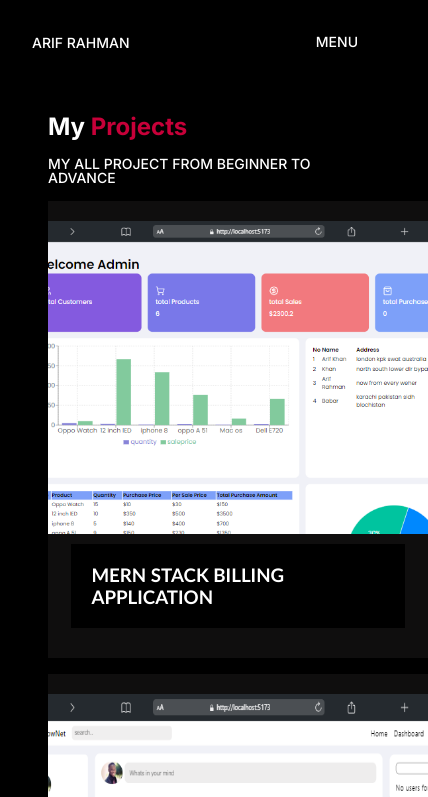
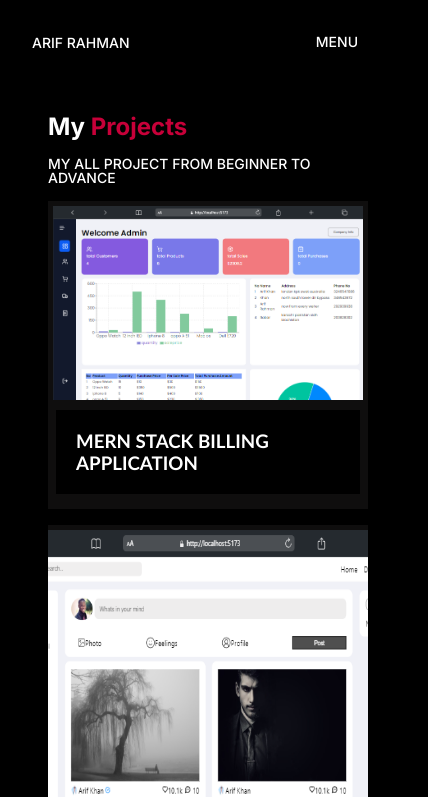
Before and after one commit to Khan1git/next-personal-portfolio, a Next.js app: page /projects in a window 390 px wide. Shown: the top 797 px of the page, 428 px wide, since content can reach past the window. Built offline with nearby package versions, Linux system fonts and the light colour scheme.

Commit message:
responsive

```diff
--- a/src/app/projects/project.css
+++ b/src/app/projects/project.css
@@ -46,7 +46,7 @@ body{
   }
 
   .project_card .img {
-    /* max-width: 100%; */
+    max-width: 100%;
     height: auto;
   }
 
@@ -92,3 +92,41 @@ body{
   .project_card:hover .project_info {
     bottom: 0; /* Paragraph appears from bottom to center */
   }
+
+
+  @media (max-width: 460px) {
+
+
+    .projects_section .projects_container{
+      /* margin-top: 12rem; */
+      width: 90%;
+      /* height: 80%; */
+      /* border: 1px solid red; */
+      display: grid;
+      grid-template-columns: repeat(auto-fit, minmax(320px, 1fr));
+      grid-gap: 1rem;
+      /* margin-top: 50px; */
+  }
+
+
+    .project_card {
+      padding: 5px;
+      transition: transform 0.3s ease;
+    }
+
+  }
+  @media (max-width: 380px) {
+
+
+    .projects_section .projects_container{
+      grid-template-columns: repeat(auto-fit, minmax(280px, 1fr));
+      height: 50%;
+  }
+
+
+    .project_card {
+      /* padding: 5px; */
+      transition: transform 0.3s ease;
+    }
+
+  }
```
